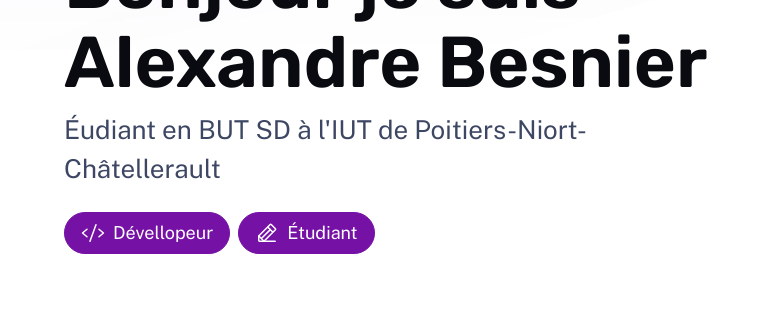
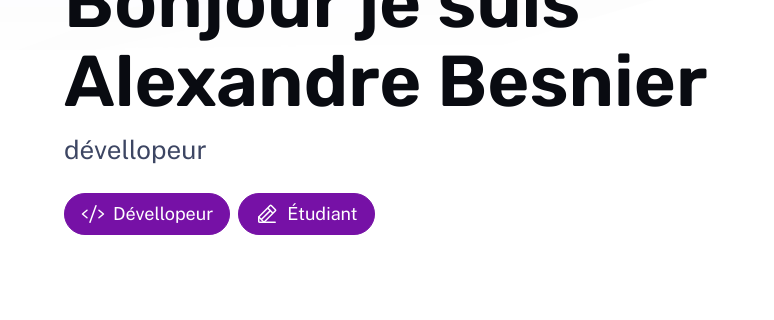
Before and after one commit to aL00ss/portfolio_alexandre_besnier, an Astro site: page / in a window 1280 px wide. Shown: the part 377-697 px from the top of the page, 0-774 px from the left. Built offline with nearby package versions, Linux system fonts and the light colour scheme; Astro itself is replaced by a stand-in of ours.

Commit message:
Update index.astro

```diff
--- a/src/pages/index.astro
+++ b/src/pages/index.astro
@@ -31,7 +31,7 @@ const projects = (await getCollection('work'))
 			<header class="hero">
 				<Hero
 					title="Bonjour je suis Alexandre Besnier"
-					tagline="Éudiant en BUT SD à l'IUT de Poitiers-Niort-Châtellerault  "
+					tagline="dévellopeur  "
 					align="start"
 				>
 					<div class="roles">
```
